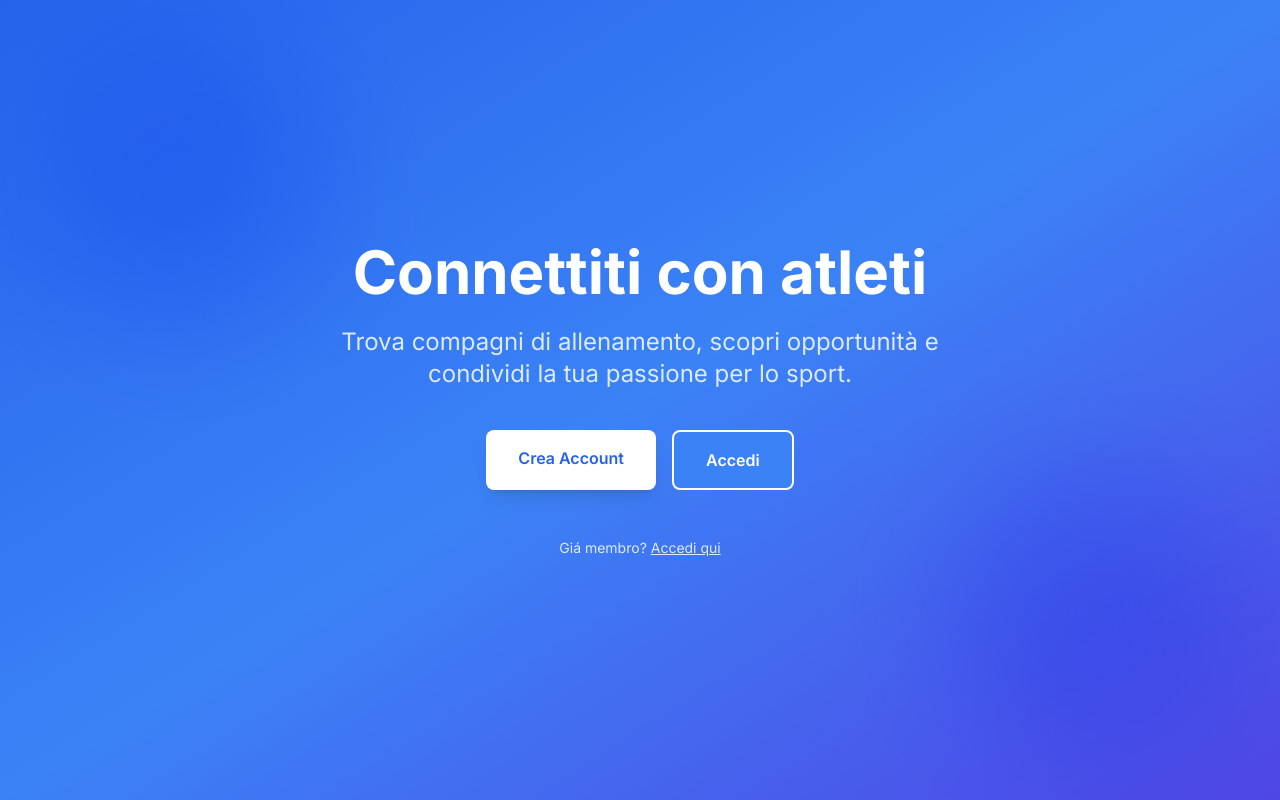
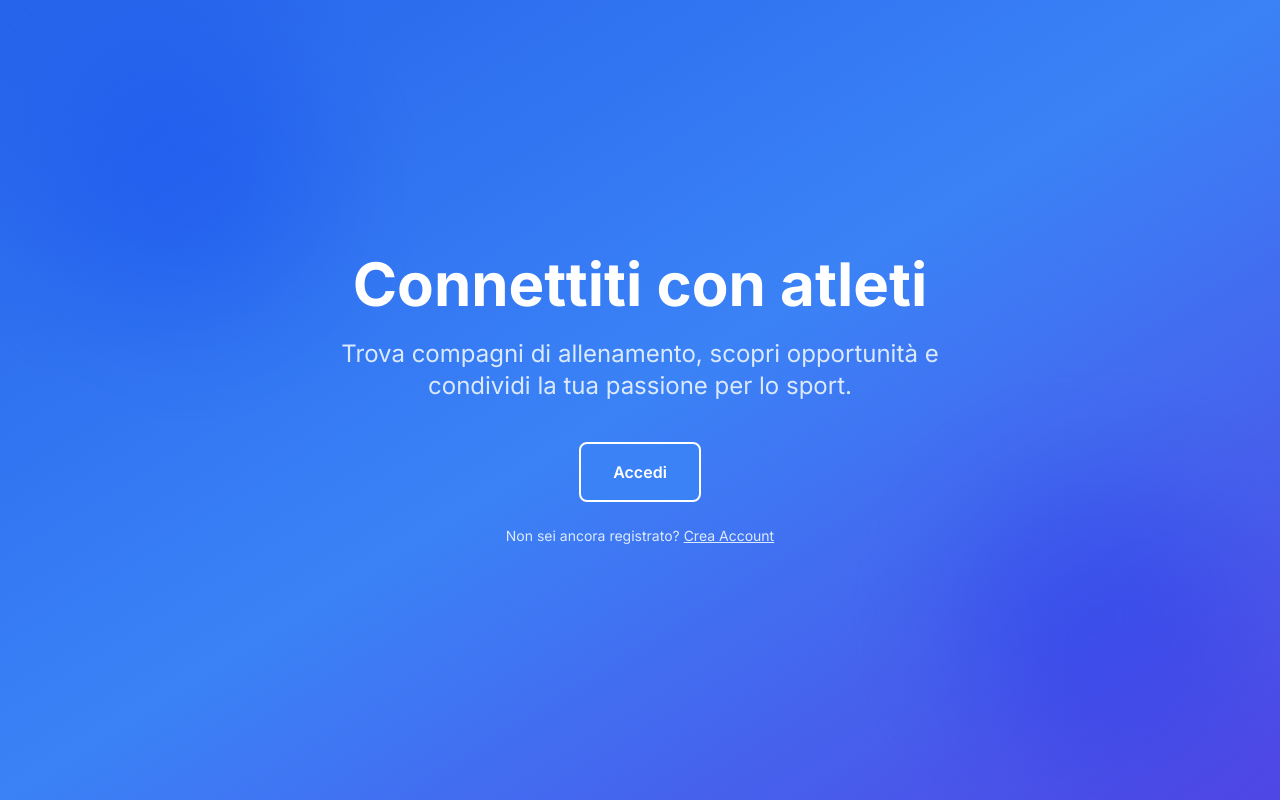
Before and after one commit to simolima/sportlink-demo, a Next.js app: page / in a window 1280 px wide. Built offline with nearby package versions, Linux system fonts and the light colour scheme.

Commit message:
chore(ui): keep login and landing changes

```diff
--- a/components/landing-hero.tsx
+++ b/components/landing-hero.tsx
@@ -16,17 +16,14 @@ export default function LandingHero() {
                     Trova compagni di allenamento, scopri opportunità e condividi la tua passione per lo sport.
                 </p>
 
-                <div className="flex flex-col sm:flex-row gap-4 justify-center mt-10">
-                    <Link href="/create-profile" className="px-8 py-4 bg-white text-blue-600 font-semibold rounded-lg hover:bg-gray-100 transition shadow-lg">
-                        Crea Account
-                    </Link>
+                <div className="flex flex-col items-center gap-4 justify-center mt-10">
                     <Link href="/login" className="px-8 py-4 bg-blue-500 text-white font-semibold rounded-lg hover:bg-blue-700 transition border-2 border-white">
                         Accedi
                     </Link>
                 </div>
 
-                <div className="mt-12 text-blue-100 text-sm">
-                    <p>Giá membro? <Link href="/login" className="underline hover:text-white transition">Accedi qui</Link></p>
+                <div className="mt-6 text-blue-100 text-sm">
+                    <p>Non sei ancora registrato? <Link href="/create-profile" className="underline hover:text-white transition">Crea Account</Link></p>
                 </div>
             </div>
         </div>
--- a/components/login-card.tsx
+++ b/components/login-card.tsx
@@ -21,7 +21,7 @@ export default function LoginCard() {
             const found = (users || []).find((u: any) => u.email && u.email.toString().toLowerCase() === email.trim().toLowerCase())
 
             if (!found) {
-                setError('❌ Utente non trovato. Crea un profilo.')
+                setError('❌ Utente non trovato. Crea un account.')
                 setLoading(false)
                 return
             }
@@ -76,8 +76,11 @@ export default function LoginCard() {
                 >
                     {loading ? '⏳ Accesso in corso...' : '✓ Login'}
                 </button>
-                <Link href="/create-profile" className="px-6 py-3 border-2 border-blue-600 text-blue-600 rounded-lg font-semibold hover:bg-blue-50 transition">
-                    Crea profilo
+            </div>
+
+            <div className="mt-4 text-center">
+                <Link href="/create-profile" className="text-sm text-blue-600 underline hover:text-blue-800">
+                    Non sei ancora registrato? Crea account
                 </Link>
             </div>
 
```
Also changed, not shown: data/posts.json (+8 -0 lines).
